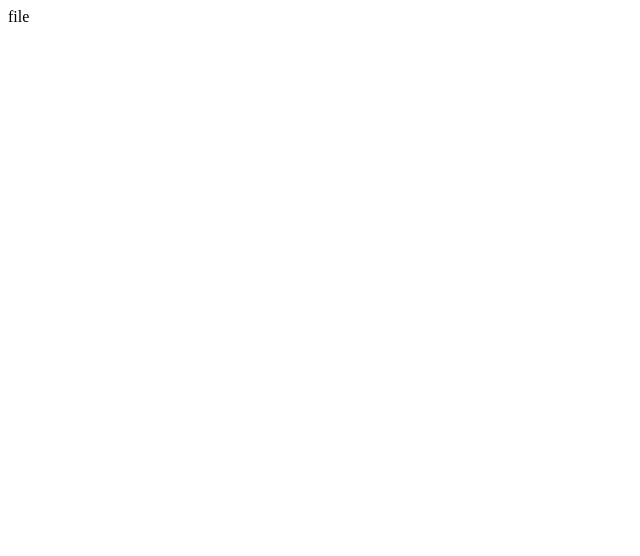
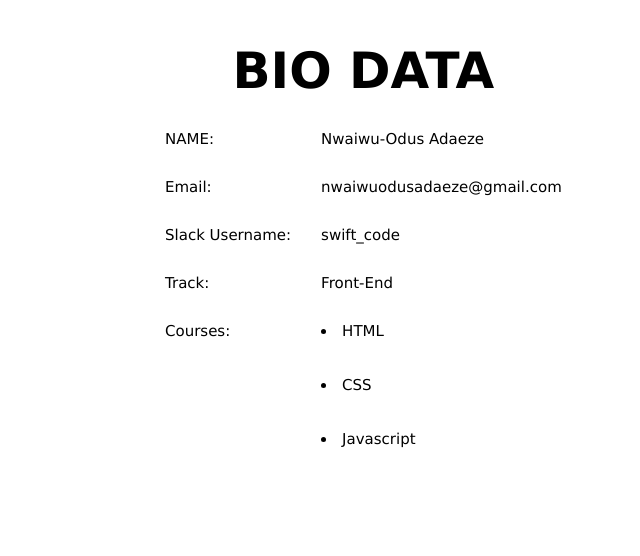
Before and after one commit to Adaeze23/swift_code, a plain HTML site: page index.html in a window 1280 px wide. Shown: the whole page, without its empty margins (0-640 px from the left). Drawn offline with Linux system fonts and the light colour scheme.

Commit message:
fixed table alignment

```diff
--- a/index.html
+++ b/index.html
@@ -1 +1,59 @@
-<p>file</p>
+<!DOCTYPE HTML>
+<html>
+    <head>
+        <meta charset="UTF-80">
+        <title>Git Task</title>
+        <style>
+            body pre{
+                font-family: 'Lucida Sans', 'Lucida Sans Regular', 'Lucida Grande', 'Lucida Sans Unicode', Geneva, Verdana, sans-serif;
+            }
+
+            table, th, td {
+                border: 0px solid black;
+                border-collapse: collapse;
+            }
+
+            th, td {
+                padding: 15px;
+                font-size: 15px;
+            }
+        </style>
+    </head>
+        <body style="margin-left: 150px">
+            <pre style="margin-top: 5px";>
+                <table style="width:100px">
+                    <tr>
+                        <th colspan="2" style="text-align: 30px; font-size: 50px;"> BIO DATA </th>
+                    </tr>
+
+                    <tr>
+                        <td>NAME:</td>
+                        <td>Nwaiwu-Odus Adaeze</td>
+                    </tr>
+
+                     <tr>
+                        <td>Email:</td>
+                        <td>nwaiwuodusadaeze@gmail.com</td>
+                    </tr>
+
+                    <tr>
+                        <td>Slack Username:</td>
+                        <td>swift_code</td>
+                    </tr>
+
+                    <tr>
+                        <td>Track:</td>
+                        <td>Front-End</td>
+                    </tr>
+
+                    <tr>
+                        <td valign="top">Courses: </td>
+                        <td><li>HTML</li>
+                            <li>CSS</li>
+                            <li>Javascript</li>
+                        </td>
+                    </tr>
+                </table>
+            </pre>
+     </body>
+</html>
```
